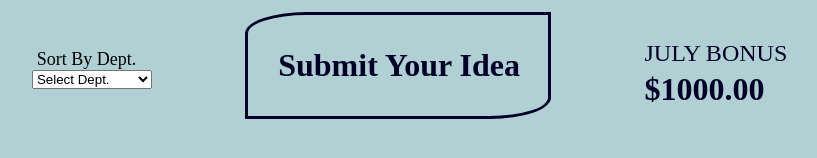
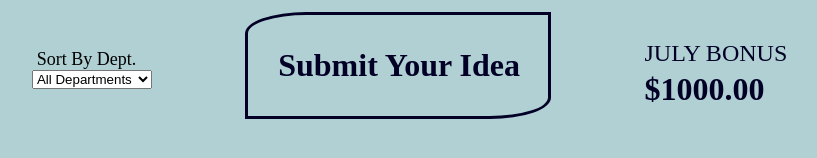
Before and after one commit to Y-nick/Employee-Vote, a React app: page / in a window 1280 px wide. Shown: the part 168-326 px from the top of the page, without its empty margins (153-970 px from the left). Built offline with nearby package versions, Linux system fonts and the light colour scheme; no server answers.

Commit message:
funtionality done; make it look nice

```diff
--- a/src/IdeaList.jsx
+++ b/src/IdeaList.jsx
@@ -22,14 +22,10 @@ class IdeaList extends React.Component {
     this.setState({ submitOpen: cb });
   };
 
-  filterByDept = (deptNum) => {
-    const { ideaData } = this.state;
-    return ideaData.filter((idea) => {
-      if (idea.department_id === deptNum && idea.department_id !== undefined) {
-        return idea;
-      }
-      return ideaData;
-    });
+  filterByDept = (e, deptNum) => {
+    console.log(e.target.value);
+    this.setState({ currentID: e.target.value });
+    this.fetchAll();
   };
 
   vote = (idea) => {
@@ -57,19 +53,19 @@ class IdeaList extends React.Component {
   };
 
   render() {
-    const { submitOpen, ideaData, currentID} = this.state;
+    const { submitOpen, ideaData, currentID } = this.state;
     return (
       <div className="ideaListContainer">
         <h1 className="title">Ideas of the Month!</h1>
         <div className="lineOneContainer">
           <div className="dropdownDiv">
             <div className="sortBy">Sort By Dept.</div>
-            <select id="dept">
-              <option value="Select">Select Dept.</option>
-              <option onClick={() => { this.setState({ currentID: 88 }); }} value="IT">IT</option>
-              <option value="Accounting">Accounting</option>
-              <option value="Finance">Finance</option>
-              <option value="HR">HR</option>
+            <select onChange={(e) => { this.filterByDept(e); }} id="dept">
+              <option value="ALL">All Departments</option>
+              <option value="1">IT</option>
+              <option value="2">Accounting</option>
+              <option value="3">Finance</option>
+              <option value="4">HR</option>
             </select>
           </div>
           <div className="submitDiv">
@@ -86,7 +82,7 @@ class IdeaList extends React.Component {
             ideaData.sort((a, b) => (
               b.votes - a.votes
             )).filter((idea) => {
-              if (idea.department_id === currentID) {
+              if (idea.department_id.toString() === currentID) {
                 return idea;
               }
               if (currentID === 'ALL') {
```
